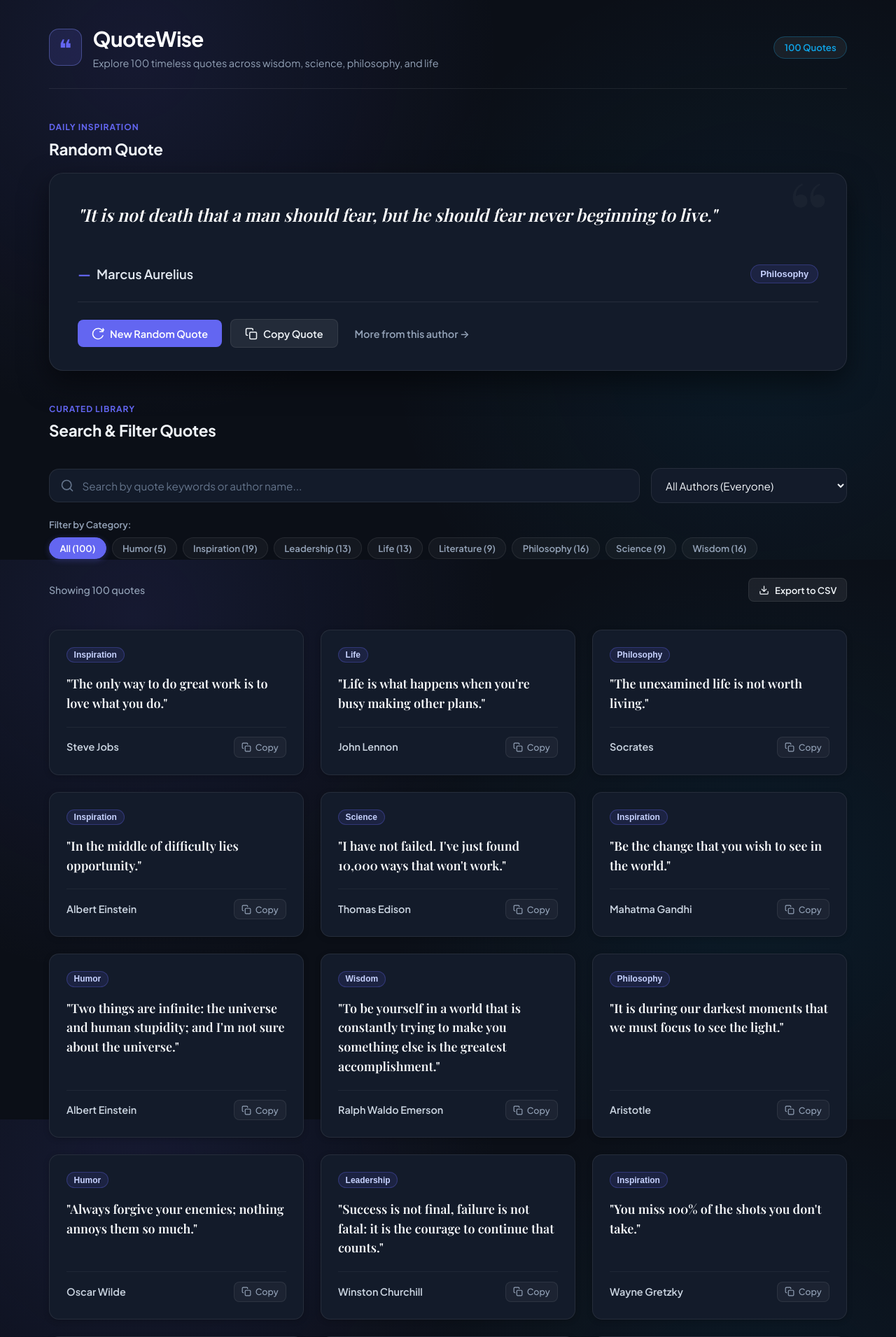
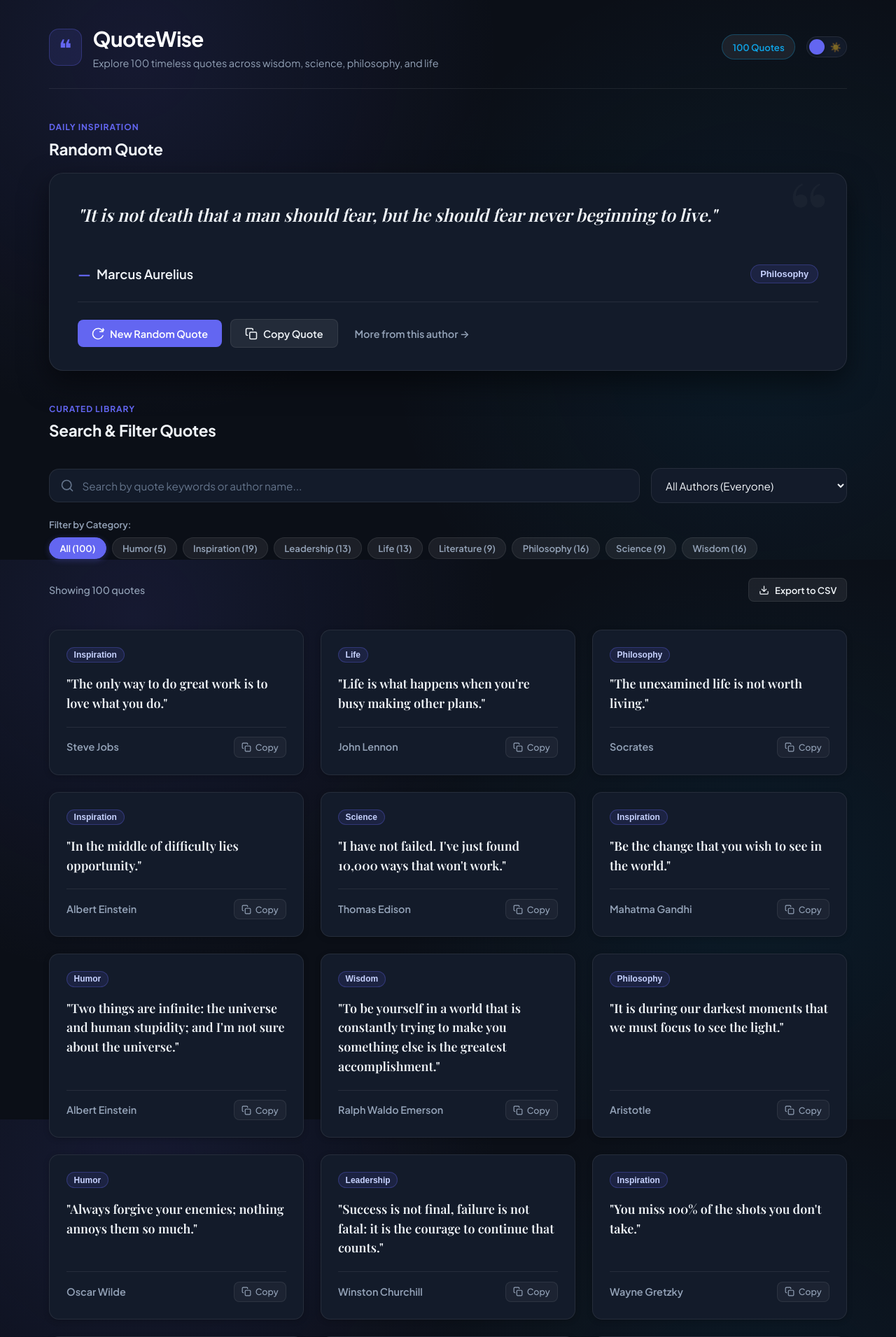
Before and after one commit to audleyhar/audleyhar-famous-quotes, a Flask app: page / in a window 1280 px wide. Shown: the top 1911 px of the page at 70% size. Run offline with Flask 3, Linux system fonts and the light colour scheme; some web fonts are replaced.

Commit message:
feat: add header dark/light mode toggle switch with CSS root variable overrides

```diff
--- a/static/css/style.css
+++ b/static/css/style.css
@@ -20,6 +20,16 @@
   --accent-secondary: #0ea5e9;
   --accent-pill-bg: rgba(99, 102, 241, 0.12);
   --accent-pill-border: rgba(99, 102, 241, 0.3);
+  --pill-text: #c7d2fe;
+
+  --brand-gradient: linear-gradient(135deg, #ffffff 40%, #94a3b8 100%);
+  --quote-symbol-color: rgba(255, 255, 255, 0.03);
+  --btn-secondary-bg: rgba(255, 255, 255, 0.07);
+  --btn-secondary-hover: rgba(255, 255, 255, 0.12);
+  --card-btn-copy-bg: rgba(255, 255, 255, 0.04);
+  --card-btn-copy-hover: rgba(255, 255, 255, 0.1);
+  --toast-bg: #1e293b;
+  --toast-text: #f1f5f9;
 
   --shadow-sm: 0 2px 8px rgba(0, 0, 0, 0.2);
   --shadow-md: 0 8px 24px rgba(0, 0, 0, 0.35);
@@ -32,6 +42,46 @@
 
   --transition-fast: 0.15s ease;
   --transition-normal: 0.25s ease;
+
+  --bg-radial-1: rgba(99, 102, 241, 0.12);
+  --bg-radial-2: rgba(14, 165, 233, 0.08);
+}
+
+/* Light Theme Variables Override */
+[data-theme="light"] {
+  --bg-main: #f8fafc;
+  --bg-card: #ffffff;
+  --bg-card-hover: #f1f5f9;
+  --bg-card-inner: rgba(0, 0, 0, 0.02);
+  --border-color: #e2e8f0;
+  --border-hover: rgba(99, 102, 241, 0.45);
+
+  --text-main: #0f172a;
+  --text-muted: #475569;
+  --text-dim: #94a3b8;
+
+  --accent-primary: #4f46e5;
+  --accent-primary-hover: #4338ca;
+  --accent-secondary: #0284c7;
+  --accent-pill-bg: rgba(79, 70, 229, 0.08);
+  --accent-pill-border: rgba(79, 70, 229, 0.25);
+  --pill-text: #4338ca;
+
+  --brand-gradient: linear-gradient(135deg, #0f172a 35%, #475569 100%);
+  --quote-symbol-color: rgba(0, 0, 0, 0.04);
+  --btn-secondary-bg: #f1f5f9;
+  --btn-secondary-hover: #e2e8f0;
+  --card-btn-copy-bg: #f8fafc;
+  --card-btn-copy-hover: #e2e8f0;
+  --toast-bg: #0f172a;
+  --toast-text: #f8fafc;
+
+  --shadow-sm: 0 1px 3px rgba(0, 0, 0, 0.06), 0 1px 2px rgba(0, 0, 0, 0.04);
+  --shadow-md: 0 4px 12px rgba(0, 0, 0, 0.06), 0 2px 4px rgba(0, 0, 0, 0.04);
+  --shadow-lg: 0 12px 30px rgba(0, 0, 0, 0.08), 0 4px 6px rgba(0, 0, 0, 0.04);
+
+  --bg-radial-1: rgba(99, 102, 241, 0.07);
+  --bg-radial-2: rgba(14, 165, 233, 0.05);
 }
 
 *, *::before, *::after {
@@ -48,9 +98,10 @@ body {
   min-height: 100vh;
   padding: 2rem 1rem 4rem;
   background-image:
-    radial-gradient(circle at 15% 10%, rgba(99, 102, 241, 0.12) 0%, transparent 40%),
-    radial-gradient(circle at 85% 60%, rgba(14, 165, 233, 0.08) 0%, transparent 45%);
+    radial-gradient(circle at 15% 10%, var(--bg-radial-1) 0%, transparent 40%),
+    radial-gradient(circle at 85% 60%, var(--bg-radial-2) 0%, transparent 45%);
   background-attachment: fixed;
+  transition: background-color var(--transition-normal), color var(--transition-normal);
 }
 
 /* App Container */
@@ -83,17 +135,17 @@ body {
   font-size: 2.2rem;
   line-height: 1;
   color: var(--accent-primary);
-  background: rgba(99, 102, 241, 0.15);
+  background: var(--accent-pill-bg);
   padding: 0.5rem 0.8rem;
   border-radius: var(--radius-md);
-  border: 1px solid var(--border-hover);
+  border: 1px solid var(--accent-pill-border);
 }
 
 .brand h1 {
   font-size: 1.85rem;
   font-weight: 700;
   letter-spacing: -0.02em;
-  background: linear-gradient(135deg, #ffffff 40%, #94a3b8 100%);
+  background: var(--brand-gradient);
   -webkit-background-clip: text;
   -webkit-text-fill-color: transparent;
 }
@@ -103,14 +155,102 @@ body {
   font-size: 0.9rem;
 }
 
+.header-controls {
+  display: flex;
+  align-items: center;
+  gap: 1rem;
+}
+
 .badge-counter {
-  background: rgba(255, 255, 255, 0.06);
+  background: var(--btn-secondary-bg);
   color: var(--accent-secondary);
   border: 1px solid rgba(14, 165, 233, 0.3);
   padding: 0.4rem 0.9rem;
   font-size: 0.82rem;
   font-weight: 600;
   border-radius: var(--radius-full);
+}
+
+/* Theme Toggle Switch */
+.theme-switch-wrapper {
+  display: flex;
+  align-items: center;
+}
+
+.theme-switch {
+  position: relative;
+  display: inline-block;
+  width: 58px;
+  height: 30px;
+  cursor: pointer;
+  user-select: none;
+}
+
+.theme-switch input {
+  opacity: 0;
+  width: 0;
+  height: 0;
+  position: absolute;
+}
+
+.theme-slider {
+  position: absolute;
+  top: 0;
+  left: 0;
+  right: 0;
+  bottom: 0;
+  background-color: var(--bg-card);
+  border: 1px solid var(--border-color);
+  border-radius: var(--radius-full);
+  transition: all var(--transition-fast);
+  display: flex;
+  align-items: center;
+  justify-content: space-between;
+  padding: 0 7px;
+  box-shadow: inset 0 1px 3px rgba(0, 0, 0, 0.15);
+}
+
+.theme-slider::before {
+  content: "";
+  position: absolute;
+  height: 22px;
+  width: 22px;
+  left: 3px;
+  bottom: 3px;
+  background-color: var(--accent-primary);
+  border-radius: 50%;
+  transition: transform 0.25s cubic-bezier(0.4, 0, 0.2, 1), background-color var(--transition-fast);
+  box-shadow: 0 2px 5px rgba(0, 0, 0, 0.25);
+  z-index: 2;
+}
+
+.theme-switch input:checked + .theme-slider::before {
+  transform: translateX(28px);
+}
+
+.theme-icon {
+  font-size: 13px;
+  line-height: 1;
+  z-index: 1;
+  pointer-events: none;
+  user-select: none;
+  transition: opacity var(--transition-fast);
+}
+
+.icon-moon {
+  opacity: 0.9;
+}
+
+.icon-sun {
+  opacity: 0.45;
+}
+
+.theme-switch input:checked + .theme-slider .icon-moon {
+  opacity: 0.45;
+}
+
+.theme-switch input:checked + .theme-slider .icon-sun {
+  opacity: 0.95;
 }
 
 /* Section Headings */
@@ -161,20 +301,21 @@ h2 {
   font-family: var(--font-quote);
   font-size: 8rem;
   line-height: 1;
-  color: rgba(255, 255, 255, 0.03);
+  color: var(--quote-symbol-color);
   pointer-events: none;
   user-select: none;
+  transition: color var(--transition-normal);
 }
 
 .featured-quote-text {
   font-family: var(--font-quote);
   font-size: 1.55rem;
   line-height: 1.5;
-  color: #ffffff;
+  color: var(--text-main);
   font-style: italic;
   margin-bottom: 1.5rem;
   min-height: 4rem;
-  transition: opacity 0.2s ease;
+  transition: opacity 0.2s ease, color var(--transition-normal);
 }
 
 .featured-meta {
@@ -203,12 +344,13 @@ h2 {
 .author-name {
   font-size: 1.15rem;
   font-weight: 600;
-  color: #e2e8f0;
+  color: var(--text-main);
+  transition: color var(--transition-normal);
 }
 
 .category-pill {
   background: var(--accent-pill-bg);
-  color: #c7d2fe;
+  color: var(--pill-text);
   border: 1px solid var(--accent-pill-border);
   padding: 0.3rem 0.8rem;
   border-radius: var(--radius-full);
@@ -547,28 +690,29 @@ h2 {
   color: #ffffff;
 }
 
-
 .card-quote-text {
   font-family: var(--font-quote);
   font-size: 1.12rem;
   line-height: 1.55;
-  color: #f8fafc;
+  color: var(--text-main);
   margin-bottom: 1.25rem;
   flex-grow: 1;
+  transition: color var(--transition-normal);
 }
 
 .card-footer {
   display: flex;
   align-items: center;
   justify-content: space-between;
-  border-top: 1px solid rgba(255, 255, 255, 0.05);
+  border-top: 1px solid var(--border-color);
   padding-top: 0.85rem;
+  gap: 0.5rem;
 }
 
 .card-author {
   font-size: 0.9rem;
   font-weight: 600;
-  color: #cbd5e1;
+  color: var(--text-muted);
   cursor: pointer;
   transition: color var(--transition-fast);
 }
--- a/static/js/app.js
+++ b/static/js/app.js
@@ -33,12 +33,14 @@
     btnResetFilters: document.getElementById('btnResetFilters'),
     btnExportCSV: document.getElementById('btnExportCSV'),
     btnEmptyReset: document.getElementById('btnEmptyReset'),
+    themeToggleCheckbox: document.getElementById('themeToggleCheckbox'),
     quotesGrid: document.getElementById('quotesGrid'),
     emptyState: document.getElementById('emptyState'),
     toast: document.getElementById('toast'),
     toastMessage: document.getElementById('toastMessage'),
     totalQuotesBadge: document.getElementById('totalQuotesBadge')
   };
+
 
   /**
    * Helper: Show toast notification
@@ -505,9 +507,32 @@
   }
 
   /**
+   * Initialize Theme Switch & Preference Persistence
+   */
+  function initTheme() {
+    const savedTheme = localStorage.getItem('quotewise-theme');
+    const isLight = savedTheme === 'light';
+
+    if (elements.themeToggleCheckbox) {
+      elements.themeToggleCheckbox.checked = isLight;
+      elements.themeToggleCheckbox.addEventListener('change', (e) => {
+        const newTheme = e.target.checked ? 'light' : 'dark';
+        if (newTheme === 'light') {
+          document.documentElement.setAttribute('data-theme', 'light');
+        } else {
+          document.documentElement.removeAttribute('data-theme');
+        }
+        localStorage.setItem('quotewise-theme', newTheme);
+        showToast(`Switched to ${newTheme} mode`);
+      });
+    }
+  }
+
+  /**
    * Initialize App
    */
   async function init() {
+    initTheme();
     setupEventListeners();
     await Promise.all([
       fetchRandomQuote(),
--- a/templates/index.html
+++ b/templates/index.html
@@ -8,6 +8,14 @@
   <link rel="preconnect" href="https://fonts.googleapis.com">
   <link rel="preconnect" href="https://fonts.gstatic.com" crossorigin>
   <link href="https://fonts.googleapis.com/css2?family=Plus+Jakarta+Sans:wght@400;500;600;700&family=Playfair+Display:ital,wght@0,600;0,700;1,400;1,600&display=swap" rel="stylesheet">
+  <script>
+    (function () {
+      const savedTheme = localStorage.getItem('quotewise-theme');
+      if (savedTheme === 'light') {
+        document.documentElement.setAttribute('data-theme', 'light');
+      }
+    })();
+  </script>
 </head>
 <body>
   <div class="app-container">
@@ -20,8 +28,18 @@
           <p class="tagline">Explore 100 timeless quotes across wisdom, science, philosophy, and life</p>
         </div>
       </div>
-      <div class="header-badges">
+      <div class="header-controls">
         <span class="badge badge-counter" id="totalQuotesBadge">100 Quotes</span>
+        <!-- Color Scheme Toggle Switch -->
+        <div class="theme-switch-wrapper" title="Toggle dark / light mode">
+          <label class="theme-switch" for="themeToggleCheckbox">
+            <input type="checkbox" id="themeToggleCheckbox" aria-label="Toggle dark and light color scheme" />
+            <span class="theme-slider">
+              <span class="theme-icon icon-moon">🌙</span>
+              <span class="theme-icon icon-sun">☀️</span>
+            </span>
+          </label>
+        </div>
       </div>
     </header>
 
```
Also changed, not shown: other parts of static/css/style.css (+22 -20 lines).
